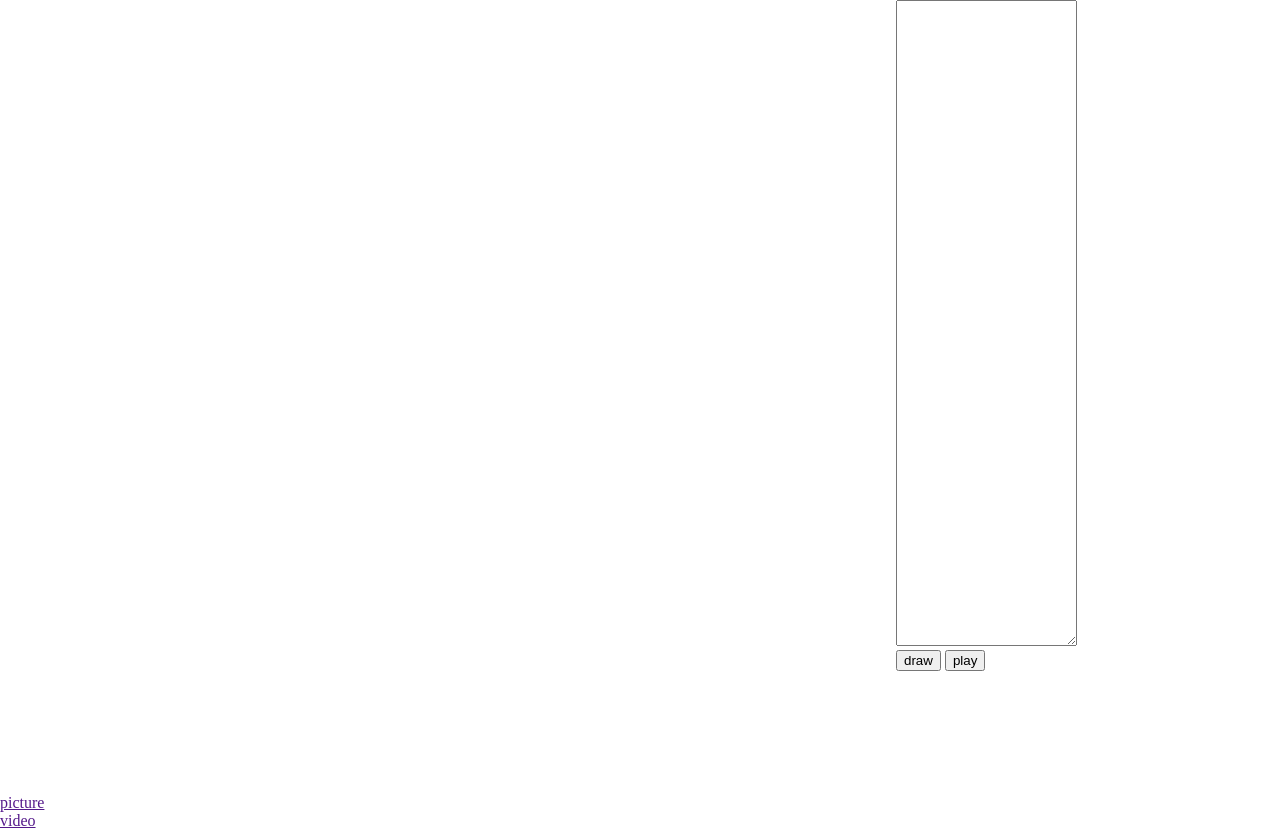
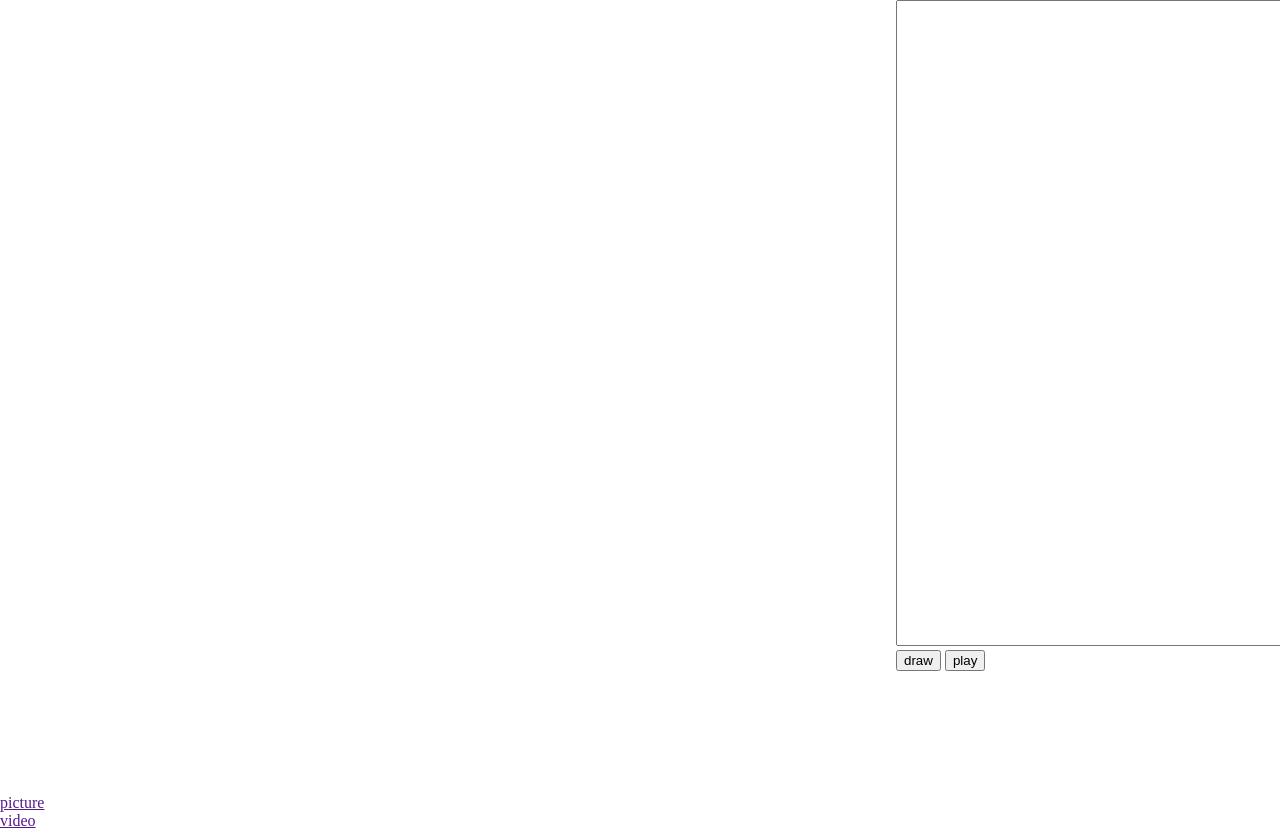
Before and after one commit to season1618/PentagonScript, a plain HTML site: page index.html in a window 1280 px wide. Drawn offline with Linux system fonts and the light colour scheme.

Commit message:
set font in textarea.

```diff
--- a/index.css
+++ b/index.css
@@ -15,7 +15,6 @@ body > div #download {
     bottom: 10%;
 }
 
-
 #editorpane {
     padding: 0;
     position: absolute;
@@ -24,10 +23,14 @@ body > div #download {
     right: 0;
     width: 30%;
 }
+
 textarea {
+    width: 100%;
     height: 80%;
     top: 0;
-    bottom: 20%;
     left: 0;
-    right: 0;
+    resize: none;
+
+    font-size: 10pt;
+    font-family: 'Consolas', 'Courier New', Courier, monospace;
 }
```
Also changed, not shown: index.html (+2 -0 lines).
